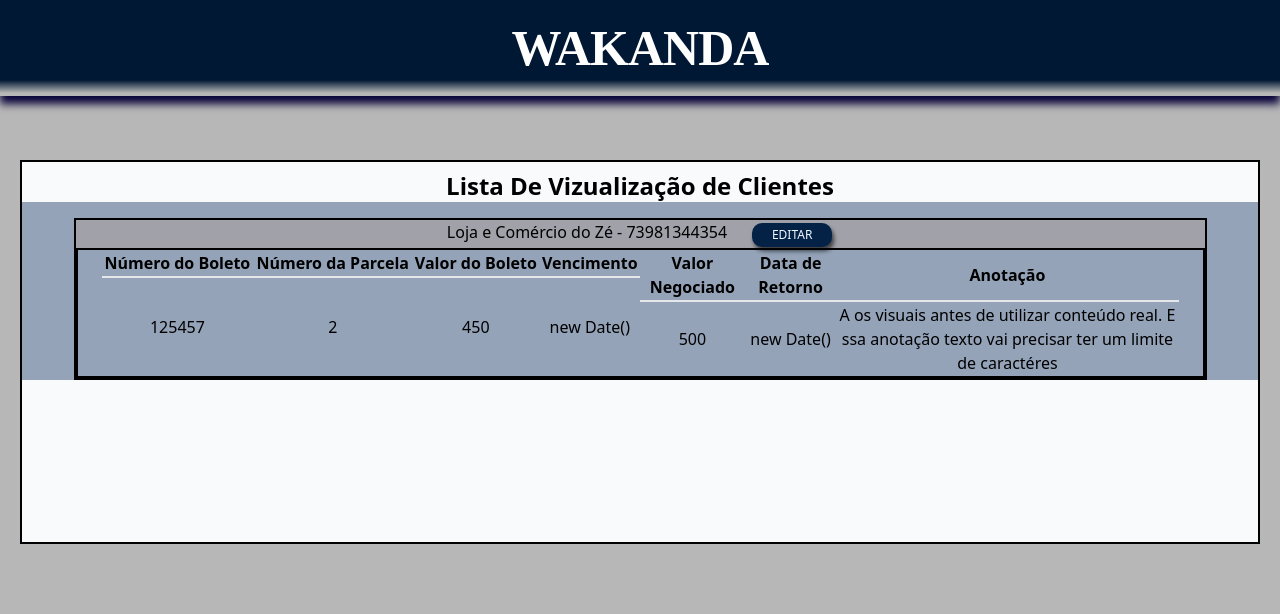
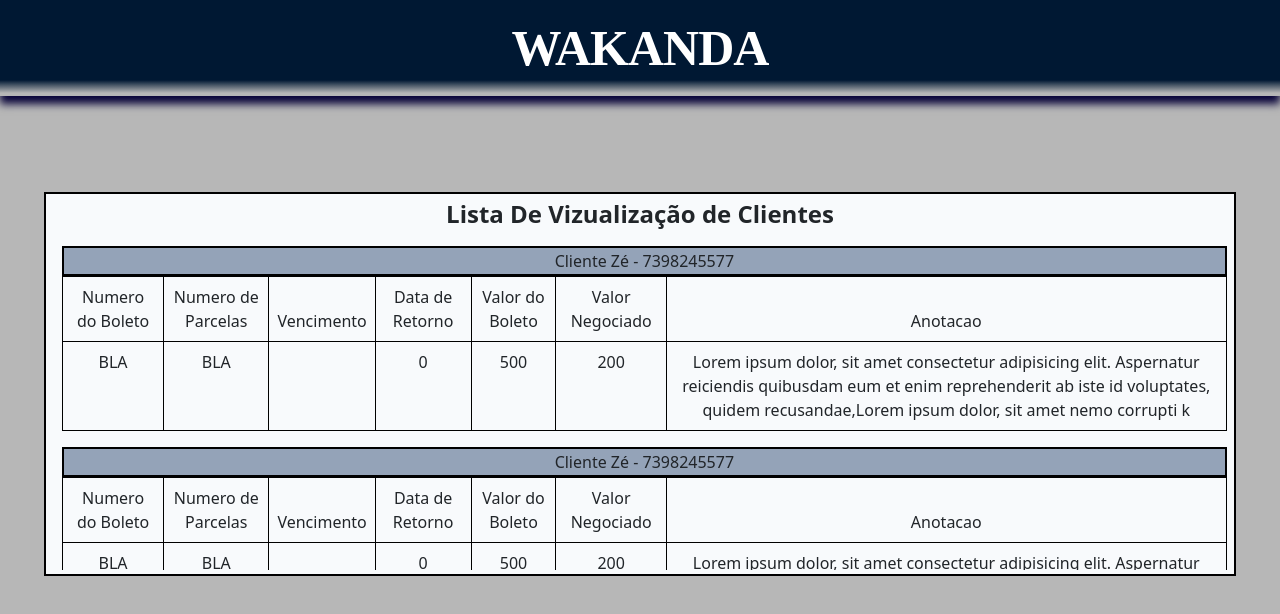
Before and after one commit to Anderson-ams/wakanda_cla-cobranca_boletos, a React (Create React App) app: page / in a window 1280 px wide. Shown: the top 614 px of the page. Built offline with nearby package versions, Linux system fonts and the light colour scheme.

Commit message:
mock de dados para teste, criacao de containner e box da tela home

```diff
--- a/public/index.html
+++ b/public/index.html
@@ -18,7 +18,10 @@
       rel="stylesheet"
       href="https://fonts.googleapis.com/icon?family=Material+Icons"
     />
-
+<!-- CSS only -->
+<link href="https://cdn.jsdelivr.net/npm/bootstrap@5.2.2/dist/css/bootstrap.min.css" rel="stylesheet" integrity="sha384-Zenh87qX5JnK2Jl0vWa8Ck2rdkQ2Bzep5IDxbcnCeuOxjzrPF/et3URy9Bv1WTRi" crossorigin="anonymous">
+<!-- JavaScript Bundle with Popper -->
+<script src="https://cdn.jsdelivr.net/npm/bootstrap@5.2.2/dist/js/bootstrap.bundle.min.js" integrity="sha384-OERcA2EqjJCMA+/3y+gxIOqMEjwtxJY7qPCqsdltbNJuaOe923+mo//f6V8Qbsw3" crossorigin="anonymous"></script>
     <!--
       manifest.json provides metadata used when your web app is installed on a
       user's mobile device or desktop. See https://developers.google.com/web/fundamentals/web-app-manifest/
--- a/src/components/Tabelas/LayoutTabela/index.tsx
+++ b/src/components/Tabelas/LayoutTabela/index.tsx
@@ -1,17 +1,29 @@
 import React from "react";
 //import TituloTabela from '../TituloTabela';
+import Box from '@mui/material/Box';
+
 
 interface LayoutProps {
     titulo?: string
     children: any
+
 }
 function LayoutTabela(props: LayoutProps) {
     return (
-        <div
-            className={` pt-4  flex justify-center bg-slate-400 text-center`}>
+        <Box className={` pt-4 overflow-auto w-screen  flex justify-center text-center`}
+            sx={{
+                maxWidth: 50 / 51,
+                maxHeight: 11 / 12,
+                // backgroundColor: 'primary.dark',
+                mt: -1,
+                ml: 2
+            }} >
+            <div
+                className={``}>
                 {/* <TituloTabela>{props.titulo}</TituloTabela> */}
-            <span>{props.children}</span>
-        </div>
+                <span>{props.children}</span>
+            </div>
+        </Box>
     );
 }
 
--- a/src/components/Tabelas/TabelaBoleto/index.tsx
+++ b/src/components/Tabelas/TabelaBoleto/index.tsx
@@ -31,7 +31,7 @@
 
   return (
     <table className={`w-full`}>
-      <thead className={`border-b-2`}>{renderizarCabecalho()}</thead>
+      <thead className={`border-b-2 border-black`}>{renderizarCabecalho()}</thead>
       <tbody>{renderizarDados()}</tbody>
     </table>
   );
--- a/src/components/Tabelas/TabelaCobranca/index.tsx
+++ b/src/components/Tabelas/TabelaCobranca/index.tsx
@@ -32,7 +32,7 @@
 
     return (
         <table className={`w-full`}>
-            <thead className={`border-b-2 w-screen`}>{renderizarCabecalho()}</thead>
+            <thead className={`border-b-2 border-black w-screen`}>{renderizarCabecalho()}</thead>
             <tbody>{renderizarDados()}</tbody>
         </table>
     )
--- /dev/null
+++ b/src/components/Tabelas/TabelaDTO/index.tsx
@@ -0,0 +1,97 @@
+import {
+  Paper,
+  Table,
+  TableContainer,
+  TableHead,
+  TableRow,
+} from "@mui/material";
+import Container from "@mui/material/Container";
+import AgregadosDeClientes from "../../../core/AgregadosCliente/AgregadosDeCliente";
+
+interface TabelaDTOProps {
+  clienteAgregados: AgregadosDeClientes[];
+}
+function TabelaDTO(props: TabelaDTOProps) {
+  // function renderizarCabecalho() {
+  //     return props.clienteAgregados?.map((clientesDTO, i) => {
+  //         return (
+
+  //         );
+  //     })
+  // }
+
+  function rendererizarDados() {
+    return props.clienteAgregados?.map((dtoClientes, i) => {
+      return (
+        //    <TableContainer className='table-responsive' sx={{ maxHeight: 125,  width: 1250, }}>
+        <>
+          <table>
+            <tr className={`table mb-0 border-2 bg-slate-400 border-black`}>
+              <td>
+                {dtoClientes.nomeDoCliente} - {dtoClientes.telefoneDoCliente}
+              </td>
+            </tr>
+            <table className="table  table-bordered border-black">
+              <thead className="">
+                <tr>
+                  <td>Numero do Boleto</td>
+                  <td>Numero de Parcelas</td>
+                  <td>Vencimento</td>
+                  <td>Data de Retorno</td>
+                  <td>Valor do Boleto</td>
+                  <td>Valor Negociado</td>
+                  <td>Anotacao</td>
+                </tr>
+              </thead>
+              <tbody>
+                <tr>
+                  <td>{dtoClientes.numeroDocumentoBoleto}</td>
+                  <td>{dtoClientes.parcelaBoleto}</td>
+                  <td>{dtoClientes.vencimentoDoBoleto}</td>
+                  <td>{dtoClientes.dataDeRetornoCobrnaca}</td>
+                  <td>{dtoClientes.saldoDevedorDoBoleto}</td>
+                  <td>{dtoClientes.valorNegociadoCobranca}</td>
+                  <td>{dtoClientes.anotacaoCobranca}</td>
+                </tr>
+              </tbody>
+            </table>
+          </table>
+        </>
+        //    </TableContainer>
+      );
+    });
+  }
+
+  return (
+    <table>
+      <thead></thead>
+      <tbody>{rendererizarDados()}</tbody>
+    </table>
+  );
+}
+
+export default TabelaDTO;
+
+// <>
+// <table className='border'>
+//         <tr>
+//             <th>Número do Boleto</th>
+//             <th >Número da Parcela</th>
+//             <th >Valor do Boleto</th>
+//             <th >Vencimento</th>
+//             <th >Valor Negociado</th>
+//             <th >Data de Retorno</th>
+//             <th >Anotação</th>
+//         </tr>
+
+//     <tr>
+//         <td>{dtoClientes.numeroDocumentoBoleto}</td>
+//         <td>{dtoClientes.parcelaBoleto}</td>
+//         <td>{dtoClientes.saldoDevedorDoBoleto}</td>
+//         <td>{dtoClientes.vencimentoDoBoleto}</td>
+//         <td>{dtoClientes.valorNegociadoCobranca}</td>
+//         <td>{dtoClientes.dataDeRetornoCobrnaca}</td>
+//         <td>{dtoClientes.anotacaoCobranca}</td>
+//     </tr>
+// </table>
+// </>
--- /dev/null
+++ b/src/core/AgregadosCliente/AgregadosDeCliente.ts
@@ -0,0 +1,71 @@
+
+export default class AgregadosDeClientes {
+    private nomeCliente: string
+    private telefone: string
+    private documento: string
+    private parcela: string
+    private saldoDevedor: number
+    private dataVencimento: string
+    private valorNegociado: number
+    private anotacao: string
+    private dataDeRetorno: number
+
+
+    constructor(
+        nomeCliente: string,
+        telefone: string,
+        documento: string,
+        parcela: string,
+        saldoDevedor: number,
+        dataVencimento: string,
+        valorNegociado: number,
+        anotacao: string,
+        dataDeRetorno: number) {
+        this.nomeCliente = nomeCliente
+        this.telefone = telefone
+        this.saldoDevedor = saldoDevedor
+        this.documento = documento
+        this.parcela = parcela
+        this.dataVencimento = dataVencimento
+        this.valorNegociado = valorNegociado
+        this.anotacao = anotacao
+        this.dataDeRetorno = dataDeRetorno
+    }
+
+    static vazio(){
+        return new AgregadosDeClientes("","","","",0,"",0,"",0,)
+      }
+
+
+    get nomeDoCliente() {
+        return this.nomeCliente
+    }
+    get telefoneDoCliente() {
+        return this.telefone
+    }
+
+    get saldoDevedorDoBoleto() {
+        return this.saldoDevedor
+    }
+    get numeroDocumentoBoleto() {
+        return this.documento
+    }
+    get parcelaBoleto() {
+        return this.parcela
+    }
+    get vencimentoDoBoleto() {
+        return this.dataVencimento
+    }
+    get valorNegociadoCobranca() {
+        return this.valorNegociado
+
+    }
+    get anotacaoCobranca() {
+        return this.anotacao
+    }
+    get dataDeRetornoCobrnaca() {
+        return this.dataDeRetorno
+
+    }
+
+}
--- a/src/pages/Lista/index.tsx
+++ b/src/pages/Lista/index.tsx
@@ -1,44 +1,56 @@
+import LayoutTabela from "../../components/Tabelas/LayoutTabela";
+import TabelaDTO from "../../components/Tabelas/TabelaDTO";
+import AgregadosDeClientes from "../../core/AgregadosCliente/AgregadosDeCliente";
+import Cliente from "../../core/ClienteCore/Cliente";
+import Container from "@mui/material/Container";
 
-import LayoutTabela from "../../components/Tabelas/LayoutTabela";
-import TabelaBoleto from "../../components/Tabelas/TabelaBoleto";
-import TabelaCliente from "../../components/Tabelas/TabelaCliente";
-import TabelaCobranca from "../../components/Tabelas/TabelaCobranca";
-import Boleto from "../../core/BoletoCore/Boleto";
-import Cliente from "../../core/ClienteCore/Cliente";
-import Cobranca from "../../core/CobrancaCore/Conbranca";
+/*
+    AL: COMPONENTE TABELA #2
+*/
 
 function CadastrosLista() {
-  const cliente = [new Cliente("Loja e Comércio do Zé", 73981344354)];
-
-  const boleto = [new Boleto("125457", "2", 450, "new Date()")];
-
-  const cobranca = [
-    new Cobranca(
+  const clienteDTO = [
+    new AgregadosDeClientes(
+      "Cliente Zé",
+      "7398245577",
+      "BLA",
+      "BLA",
       500,
-      "new Date()",
-      "A os visuais antes de utilizar conteúdo real. Essa anotação texto vai precisar ter um limite de caractéres"
+      "",
+      200,
+      "Lorem ipsum dolor, sit amet consectetur adipisicing elit. Aspernatur reiciendis quibusdam eum et enim reprehenderit ab iste id voluptates, quidem recusandae,Lorem ipsum dolor, sit amet nemo corrupti k",
+      0
     ),
   ];
-
   function clienteSelecionado(cliente: Cliente) {
     console.log(cliente.nomeCliente);
   }
 
   return (
+    <>
+      <Container maxWidth="xl">
         <div
           className={`
-    h-96 flex-col ml-5 mr-5 border-solid border-2 border-black  bg-slate-50
-    w-7/9 mt-16
+    h-96 flex-col ml-5 >
+    mr-5 border-solid border-2 border-black  bg-slate-50
+    w-7/9 mt-24
    `}
         >
-      <div className={``}>
-        <h2 className={`text-center text-2xl font-bold pt-2`}>
+          <div>
+            <h2 className={`text-center text-2xl mt-1 font-bold`}>
               Lista De Vizualização de Clientes
             </h2>
           </div>
 
           <LayoutTabela>
-        <div
+            <TabelaDTO clienteAgregados={clienteDTO}></TabelaDTO>
+            <TabelaDTO clienteAgregados={clienteDTO}></TabelaDTO>
+            <TabelaDTO clienteAgregados={clienteDTO}></TabelaDTO>
+            <TabelaDTO clienteAgregados={clienteDTO}></TabelaDTO>
+            <TabelaDTO clienteAgregados={clienteDTO}></TabelaDTO>
+            <TabelaDTO clienteAgregados={clienteDTO}></TabelaDTO>
+          </LayoutTabela>
+          {/* <div
           className={`flex-col w-11/12 flex m-auto border-black
           border-2  border-x-2 border-y-2`}
         >
@@ -49,14 +61,15 @@
             ></TabelaCliente>
            </div>
            <div
-            className={`border-solid pl-6 pr-6  flex border-black border-2 justify-center  box-border`}
+            className={`pl-6 pr-6  flex border-black border-2 justify-center  box-border`}
           >
             <TabelaBoleto boletos={boleto}></TabelaBoleto>
             <TabelaCobranca cobrancas={cobranca}></TabelaCobranca>
            </div>
+        </div> */}
         </div>
-      </LayoutTabela>
-    </div>
+      </Container>
+    </>
   );
 }
 
--- /dev/null
+++ b/src/pages/PaginaTeste/index copy.tsx
@@ -0,0 +1,69 @@
+import LayoutTabela from "../../components/Tabelas/LayoutTabela";
+import TabelaBoleto from "../../components/Tabelas/TabelaBoleto";
+import TabelaCliente from "../../components/Tabelas/TabelaCliente";
+import TabelaCobranca from "../../components/Tabelas/TabelaCobranca";
+import TabelaDTO from "../../components/Tabelas/TabelaDTO";
+import AgregadosDeClientes from "../../core/AgregadosCliente/AgregadosDeCliente";
+import Boleto from "../../core/BoletoCore/Boleto";
+import Cliente from "../../core/ClienteCore/Cliente";
+import Cobranca from "../../core/CobrancaCore/Conbranca";
+
+/*
+    AL: COMPONENTE TABELA #2
+*/
+
+function CadastrosLista() {
+  // const cliente = [new Cliente("Loja e Comércio do Zé", 73981344354)];
+
+  // const boleto = [new Boleto("125457", "2", 450, "new Date()")];
+
+  // const cobranca = [
+  //   new Cobranca(500, "new Date()", "O limite de anotação é de 200 caracteres"),
+  // ];
+
+  const clienteDTO = [
+    new AgregadosDeClientes("Cliente Zé", "7398245577", "BLA", "BLA", 500, "", 200, "Anotação", 0),
+  ];
+
+  function clienteSelecionado(cliente: Cliente) {
+    console.log(cliente.nomeCliente);
+  }
+
+  return (
+    <div
+      className={`
+    h-96 flex-col ml-5 mr-5 border-solid border-2 border-black  bg-slate-50
+    w-7/9 mt-16
+   `}
+    >
+      <div>
+        <h2 className={`text-center text-2xl font-bold pt-2`}>
+          Lista De Vizualização de Clientes
+        </h2>
+      </div>
+
+      <LayoutTabela>
+        <TabelaDTO clienteAgregados={clienteDTO}></TabelaDTO>
+      </LayoutTabela>
+      {/* <div
+          className={`flex-col w-11/12 flex m-auto border-black
+          border-2  border-x-2 border-y-2`}
+        >
+           <div className={`flex bg-zinc-400 border-black   justify-center   `}>
+            <TabelaCliente
+              clientes={cliente}
+              clienteSelecionado={clienteSelecionado}
+            ></TabelaCliente>
+           </div>
+           <div
+            className={`pl-6 pr-6  flex border-black border-2 justify-center  box-border`}
+          >
+            <TabelaBoleto boletos={boleto}></TabelaBoleto>
+            <TabelaCobranca cobrancas={cobranca}></TabelaCobranca>
+           </div>
+        </div> */}
+    </div>
+  );
+}
+
+export default CadastrosLista;
```
Also changed, not shown: src/components/Tabelas/TabelaCliente/index.tsx (+2 -7 lines). Lines whose indentation alone changed are shown as unchanged.
